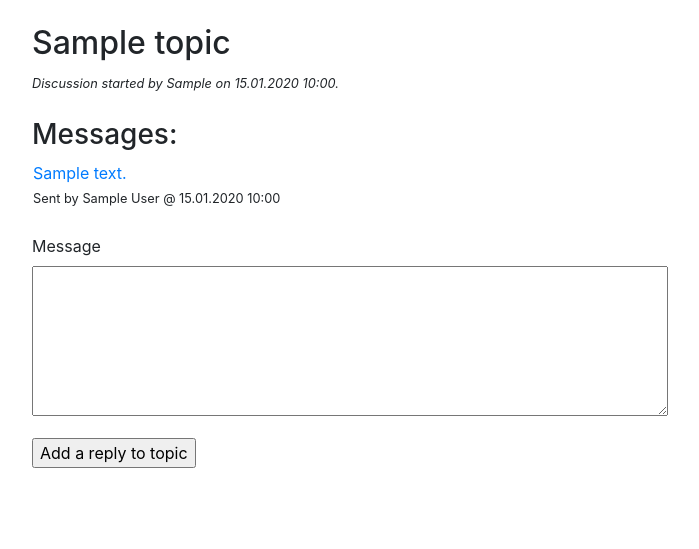
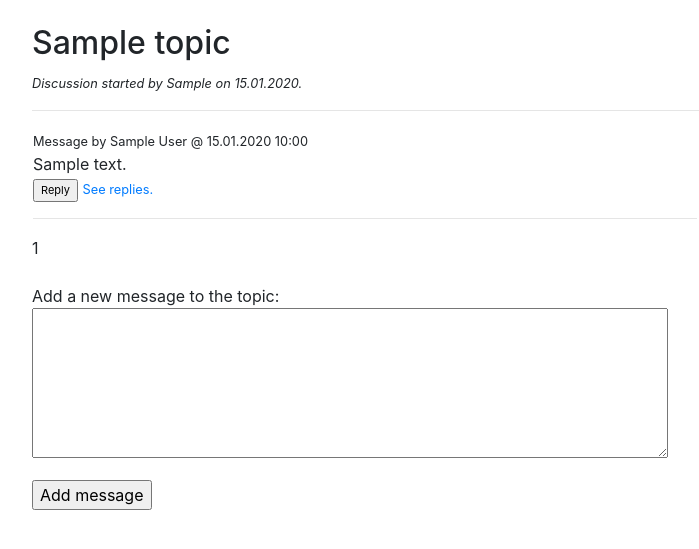
Before and after one commit to maarila/discussions-forum, a Flask app: page /topics/1/ in a window 1280 px wide. Shown: the part 56-605 px from the top of the page, without its empty margins (53-752 px from the left). Run offline with Flask 2, Linux system fonts and the light colour scheme; a user stored in the database is signed in; tables that the repository leaves empty hold one stand-in row (values such as "Sample post"); some libraries are stand-ins or nearby versions.

Commit message:
Improved single topic view and added pagination

```diff
--- a/application/templates/messages/list.html
+++ b/application/templates/messages/list.html
@@ -1,7 +1,7 @@
 {% extends "layout.html" %}
 
 {% block body %}
-  <table style="border-collapse: separate;border-spacing: 9px">
+  <table style="width:75%;border-collapse: separate;border-spacing: 9px">
     <tr>
       <th align="left">Message</th>
       <th align="left">Delete?</th>
--- a/application/templates/topics/one_topic.html
+++ b/application/templates/topics/one_topic.html
@@ -3,17 +3,33 @@
 {% block body %}
 
 <h2>{{ topic.title }}</h2>
-<small><i>Discussion started by {{ topic.creator }} on {{ topic.date_created.strftime('%d.%m.%Y %-H:%M')}}.</i></small>
 
-<br /><br />
+<small>
+  <i>
+  Discussion started by {{ topic.creator }} on {{ topic.date_created.strftime('%d.%m.%Y')}}.</i>
+</small>
 
-<h3>Messages:</h3>
-<table>
+<hr>
+
+<table style="width:60%">
   {% if messages %}
-    {% for message in messages %}
+    {% for message in messages.items %}
     <tr>
-      <td><a href="/messages/{{message.id}}/">{{ message.content }}</a><br />
-      <small>Sent by {{ message.author }} @ {{ message.date_created.strftime('%d.%m.%Y %-H:%M')}}</small>
+      <td>
+
+        <small>
+          Message by {{ message.author }} @ {{ message.date_created.strftime('%d.%m.%Y %-H:%M')}}
+        </small>
+        <div style="white-space: pre-line;">{{ message.content }}</div>
+
+        <form method="POST" action="/messages/{{message.id}}/reply/new">
+          <input type="submit" style="font-size:11px" value="Reply" />
+          <small>
+            <a href="/messages/{{message.id}}/">See replies.</a>
+          </small>
+        </form>
+        <hr>
+
       </td>
     </tr>
     {% endfor %}
@@ -24,17 +40,27 @@
   {% endif %}
 </table>
 
+<div>
+  {% for page in messages.iter_pages() %}
+    {% if page != messages.page %}
+      <a href="{{ url_for('topics_get_one_paginated', topic_id=topic.id, page=page) }}">{{ page }}</a>
+    {% else %}
+      {{ page }}
+    {% endif %}
+  {% endfor %}
+</div>
+
 <br />
 
 <form method="POST" action="/topics/{{topic.id}}/messages/new">
-  {{ form.name.label}}<br />
+  Add a new message to the topic:<br />
   {{ form.name(cols="60", rows="6") }}<br />
   <ul>
     {% for error in form.name.errors %}
     <li>{{ error }}</li>
     {% endfor %}
   </ul>
-  <input type="submit" value="Add a reply to topic" />
+  <input type="submit" value="Add message" />
 </form>
 
 {% endblock %}
--- a/application/topics/views.py
+++ b/application/topics/views.py
@@ -12,7 +12,6 @@ from application.messages.forms import MessageForm
 @app.route("/topics/", methods=["GET"])
 def topics_index():
     return render_template("topics/list_topics.html",
-                           # topics=Topic.find_latest())
                            topics=Topic.query.order_by(
                                Topic.date_created.desc())
                            .limit(5).all())
@@ -39,10 +38,22 @@ def topics_form():
 
 @app.route("/topics/<topic_id>/", methods=["GET"])
 @login_required(role="ANY")
-def topics_get_one(topic_id):
+def topics_get_one(topic_id, page=1):
+    per_page = 5
     return render_template("topics/one_topic.html", form=MessageForm(),
                            topic=Topic.query.get(topic_id),
-                           messages=Message.query.filter_by(topic_id=topic_id).all())
+                           messages=Message.query.filter_by(topic_id=topic_id)
+                           .paginate(page, per_page, False))
+
+
+@app.route("/topics/<topic_id>/<int:page>", methods=["GET"])
+@login_required(role="ANY")
+def topics_get_one_paginated(topic_id, page=1):
+    per_page = 5
+    return render_template("topics/one_topic.html", form=MessageForm(),
+                           topic=Topic.query.get(topic_id),
+                           messages=Message.query.filter_by(topic_id=topic_id)
+                           .paginate(page, per_page, False))
 
 
 @app.route("/topics/<topic_id>/delete/", methods=["POST"])
```
